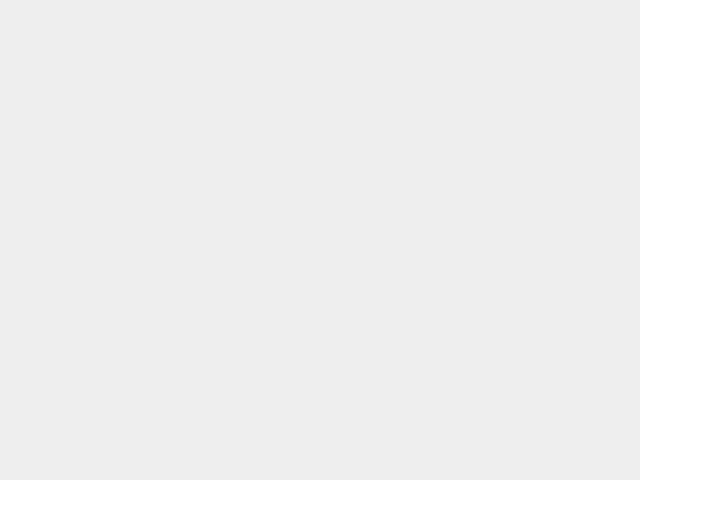
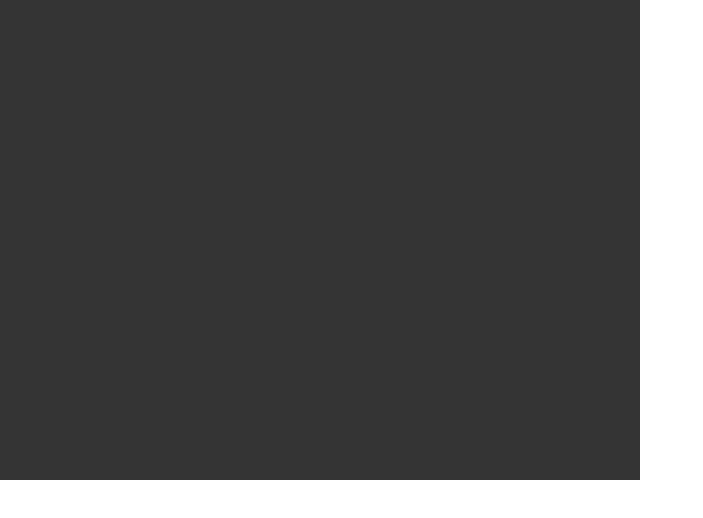
Before and after one commit to SCDevy/Remembrance, a plain HTML site: page index.html in a window 1280 px wide. Shown: the whole page, without its empty margins (0-703 px from the left). Drawn offline with Linux system fonts and the light colour scheme.

Commit message:
Adds key/color matching.

```diff
--- a/main.js
+++ b/main.js
@@ -1,2 +1,2 @@
 var canvas = document.getElementById("game-canvas");
-var game = Game(canvas, 20, 10);
+var game = Game(canvas, "#333333", ['red', 'green', 'blue', 'yellow'], 20, 10);
--- a/remembrance.js
+++ b/remembrance.js
@@ -1,28 +1,83 @@
-var Game = function(canvas, duration, interval) {
+var Game = function(canvas, mainColor, colors, duration, interval) {
 	var Game = {
 		canvas: canvas,
+		mainColor: mainColor,
+		colors: colors,
 		duration: duration,
 		interval: interval,
+		key: {
+			space: {pressed: false, color: undefined},
+			up: {pressed: false, color: undefined},
+			right: {pressed: false, color: undefined},
+			down: {pressed: false, color: undefined},
+			left: {pressed: false, color: undefined}
+		},
 		score: 0,
-		x: 0,
-		y: 0,
-		initialize: function() {
+		_initialize: function() {
 			var ctx = this.canvas.getContext("2d");
-			setInterval(this.draw.bind(this, ctx), this.interval);
+			setInterval(this._draw.bind(this, ctx), this.interval);
+
+			// shuffle colors
+			var currentIndex = this.colors.length, tempValue, randomIndex;
+			while (0 !== currentIndex) {
+				randomIndex = Math.floor(Math.random() * currentIndex);
+				currentIndex -= 1;
+
+				tempValue = this.colors[currentIndex];
+				this.colors[currentIndex] = this.colors[randomIndex];
+				this.colors[randomIndex] = tempValue;
+			}
+
+			// assign colors to keys
+			this.key.space.color = null;
+			this.key.up.color = this.colors[0];
+			this.key.right.color = this.colors[1];
+			this.key.down.color = this.colors[2];
+			this.key.left.color = this.colors[3];
+
+			document.addEventListener("keydown", this._keyDownHandler.bind(this), false);
+			document.addEventListener("keyup", this._keyUpHandler.bind(this), false);
+
+			return true;
 		},
-		draw: function(ctx) {
+		_draw: function(ctx) {
 			ctx.clearRect(0, 0, this.canvas.width, this.canvas.height);
-
-			ctx.beginPath();
-			ctx.arc(this.x, this.y, 10, 0, Math.PI*2);
-			ctx.fillStyle = "#0095DD";
-			ctx.fill();
-			ctx.closePath();
-			this.x += 1;
-			this.y += 1;
+			if (this.key.left.pressed === true) this.canvas.style.background = this.colors[Math.floor(Math.random()*this.colors.length)];
+			else this.canvas.style.background = this.mainColor;
 		},
-		getKeypress: function() {
-
+		_keyDownHandler: function(e) {
+			if(e.keyCode === 32) {
+				this.key.space.pressed = true;
+			}
+			else if(e.keyCode === 38) {
+				this.key.up.pressed = true;
+			}
+			else if(e.keyCode === 39) {
+				this.key.right.pressed = true;
+			}
+			else if(e.keyCode === 40) {
+				this.key.down.pressed = true;
+			}
+			else if(e.keyCode === 37) {
+				this.key.left.pressed = true;
+			}
+		},
+		_keyUpHandler: function(e) {
+			if(e.keyCode === 32) {
+				this.key.space.pressed = false;
+			}
+			else if(e.keyCode === 38) {
+				this.key.up.pressed = false;
+			}
+			else if(e.keyCode === 39) {
+				this.key.right.pressed = false;
+			}
+			else if(e.keyCode === 40) {
+				this.key.down.pressed = false;
+			}
+			else if(e.keyCode === 37) {
+				this.key.left.pressed = false;
+			}
 		},
 		checkResponse: function(choice) {
 
@@ -31,7 +86,7 @@ var Game = function(canvas, duration, interval) {
 
 		}
 	};
-	Game.initialize();
+	Game._initialize();
 	return Game;
 };
 
--- a/style.css
+++ b/style.css
@@ -4,7 +4,5 @@ html, body {
 }
 
 .game-canvas {
-    /*width: 100%; height: 100%;*/
     margin: 0; padding: 0;
-    background: #eee;
 }
```
